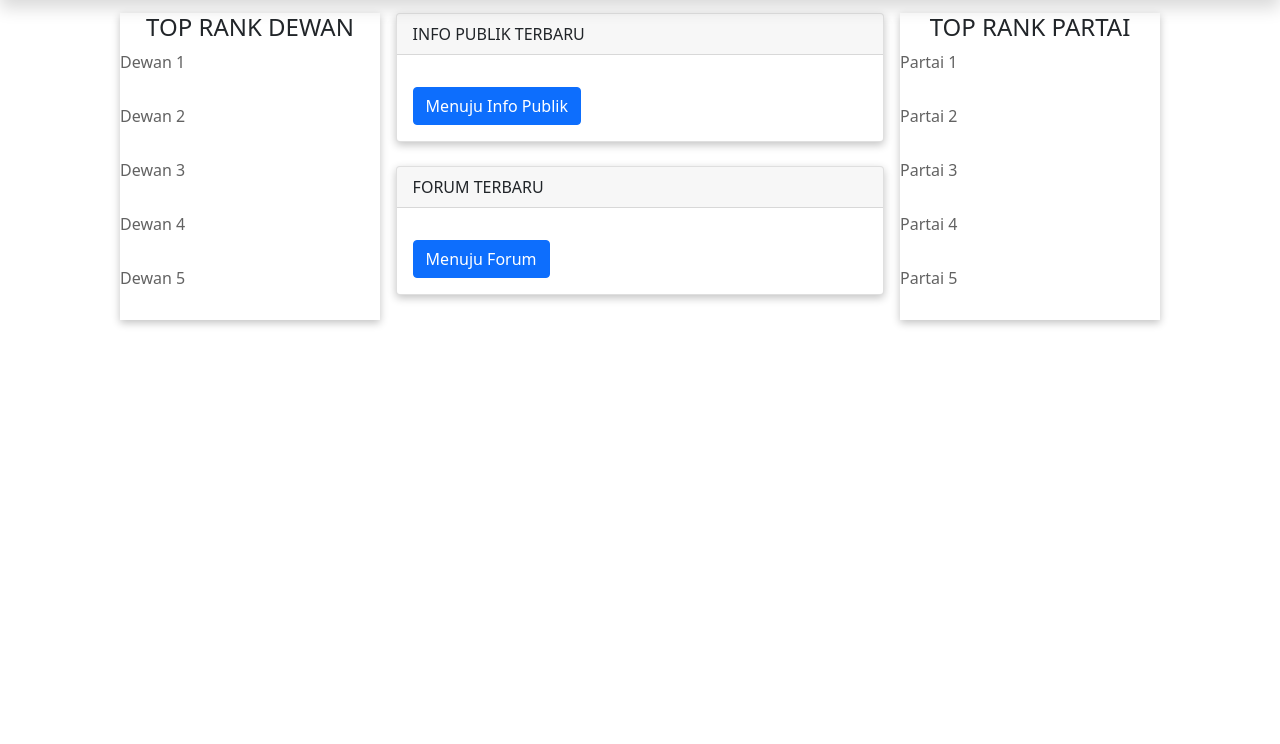
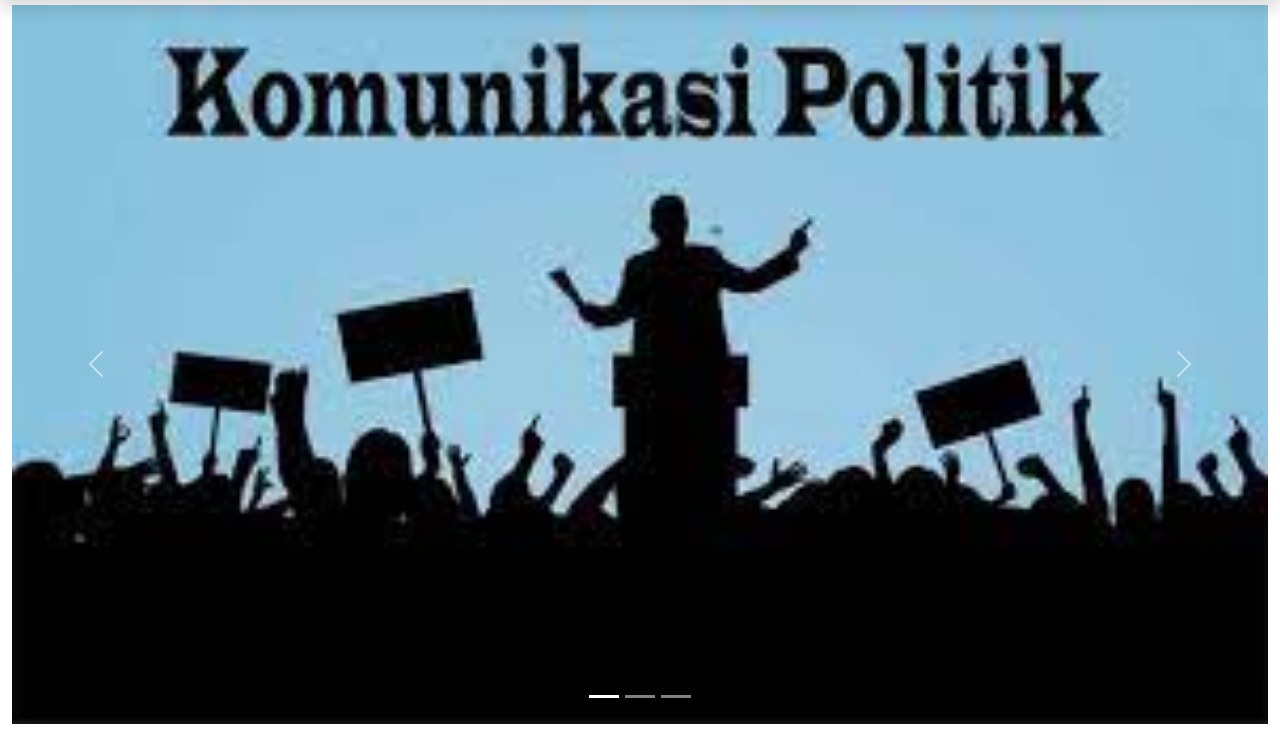
Before and after one commit to prometheusid/cms-kompol, a Flask app: page / in a window 1280 px wide. Shown: the part 56-800 px from the top of the page. Run offline with Flask 2, Linux system fonts and the light colour scheme; data that the repository does not hold is empty; parts of the project's set-up code (start-up, migrations or seed data) failed here and were passed over; some libraries are stand-ins or nearby versions.

Commit message:
carousel

```diff
--- a/app.py
+++ b/app.py
@@ -36,7 +36,7 @@ def pub_home():
     info = cur.fetchone()
     cur.execute("SELECT * FROM tbl_forum ORDER BY forum_id DESC LIMIT 1")
     data = cur.fetchone()
-    return render_template('/public/index2.html', data=data, info=info, title=title)
+    return render_template('/public/index.html', data=data, info=info, title=title)
 
 
 @app.route("/registrasi", methods=["GET", "POST"])
--- a/static/css/style.css
+++ b/static/css/style.css
@@ -5,10 +5,7 @@ a {
   text-decoration: none;
   color: black;
 }
-.jumbotron {
-    padding: 2rem 1rem;
-    background-color: #e2edff;
-}
+
 .ranks {
     padding: 2rem 1rem;
     height: 350px;
--- a/templates/public/index.html
+++ b/templates/public/index.html
@@ -1,64 +1,40 @@
 {% extends '/public/pub_base.html' %}
-
 {% block content %}
-<!-- content -->
-<!-- jumbotron -->
-<section class="jumbotron text-center">
-    <img src="" alt="" class="rounded-circle img-thumbnail" />
-    <h1 class="">KOMUNIKASI POLITIK</h1>
-    <p class="lead">Oleh : Shofa Shofiah</p>
-</section>
-<!-- end jumbotron -->
-
-<!-- rank -->
-<section class="ranks text-center">
-    <div class="container">
+<div class="container-fluid">
+    <div class="col">
         <div class="row">
-            <div class="col mt-3 mb-3">
-                <h2 class="">RANKING</h2>
-            </div>
-        </div>
-        <div class="row justify-content-center fs-5 text-center">
-            <h4 class="text-center">TOP RANK</h4>
-            <div class="col-4">
-                <p>
-                    Rank Untuk Anggota Dewan
-                </p>
-            </div>
-            <div class="col-4">
-                <p>
-                    Rank untuk anggota partai
-                </p>
+            <div id="carouselExampleIndicators" class="carousel slide" data-bs-ride="carousel">
+                <div class="carousel-indicators">
+                    <button type="button" data-bs-target="#carouselExampleIndicators" data-bs-slide-to="0"
+                        class="active" aria-current="true" aria-label="Slide 1"></button>
+                    <button type="button" data-bs-target="#carouselExampleIndicators" data-bs-slide-to="1"
+                        aria-label="Slide 2"></button>
+                    <button type="button" data-bs-target="#carouselExampleIndicators" data-bs-slide-to="2"
+                        aria-label="Slide 3"></button>
+                </div>
+                <div class="carousel-inner">
+                    <div class="carousel-item active">
+                        <img src="/static/img/caro1.jpg" class="d-block w-100" alt="...">
+                    </div>
+                    <div class="carousel-item">
+                        <img src="/static/img/caro2.png" class="d-block w-100" alt="...">
+                    </div>
+                    <div class="carousel-item">
+                        <img src="/static/img/caro3.jpg" class="d-block w-100" alt="...">
+                    </div>
+                </div>
+                <button class="carousel-control-prev" type="button" data-bs-target="#carouselExampleIndicators"
+                    data-bs-slide="prev">
+                    <span class="carousel-control-prev-icon" aria-hidden="true"></span>
+                    <span class="visually-hidden">Previous</span>
+                </button>
+                <button class="carousel-control-next" type="button" data-bs-target="#carouselExampleIndicators"
+                    data-bs-slide="next">
+                    <span class="carousel-control-next-icon" aria-hidden="true"></span>
+                    <span class="visually-hidden">Next</span>
+                </button>
             </div>
         </div>
     </div>
-</section>
-<!-- end rank -->
-
-<!-- info publik -->
-<section class="jumbotron text-center">
-    <div class="container">
-        <div class="row text-center mt-3">
-            <div class="col mt-3">
-                <h2 class="">INFO PUBLIK TERBARU</h2>
-            </div>
-        </div>
-        <div class="row text-center mt-3">
-            <div class="col">
-                <p>
-                    <div>
-                        <p>
-                            <h4>{{data['judul_info']}}</h4>
-                        </p>
-                        <p>{{data['isi_info']|safe}}</p>
-                    </div>
-                </p>
-                <a href="{{ url_for('public_info') }}"><button class="btn btn-sm btn-primary">Menuju Info
-                        Publik</button></a>
-            </div>
-        </div>
-    </div>
-</section>
-<!-- end info publik -->
-<!-- end content -->
+</div>
 {% endblock %}
--- a/templates/public/pub_base.html
+++ b/templates/public/pub_base.html
@@ -61,8 +61,8 @@
                 </form>
                 <ul class="navbar-nav mb-2 mb-lg-0">
                     <li>
-                        <a class="ms-3" style="color: white" href="{{ url_for('login')}}"><i
-                                class="fas fa-user">&nbsp; {{session['name']}}</i></a>
+                        <a class="ms-3" style="color: white" href="{{ url_for('login')}}"><i class="fas fa-user">&nbsp;
+                                {{session['name']}}</i></a>
                     </li>
                 </ul>
             </div>
@@ -71,6 +71,9 @@
     <!-- end Navbar -->
     {% block content %}
     {% endblock %}
+    <script src="https://cdn.jsdelivr.net/npm/bootstrap@5.0.2/dist/js/bootstrap.min.js"
+        integrity="sha384-cVKIPhGWiC2Al4u+LWgxfKTRIcfu0JTxR+EQDz/bgldoEyl4H0zUF0QKbrJ0EcQF" crossorigin="anonymous">
+    </script>
     <script src="https://kit.fontawesome.com/8da0a2e753.js" crossorigin="anonymous"></script>
 
 </body>
```
Also changed, not shown: static/img/caro1.jpg (added), static/img/caro2.png (added), static/img/caro3.jpg (added).
